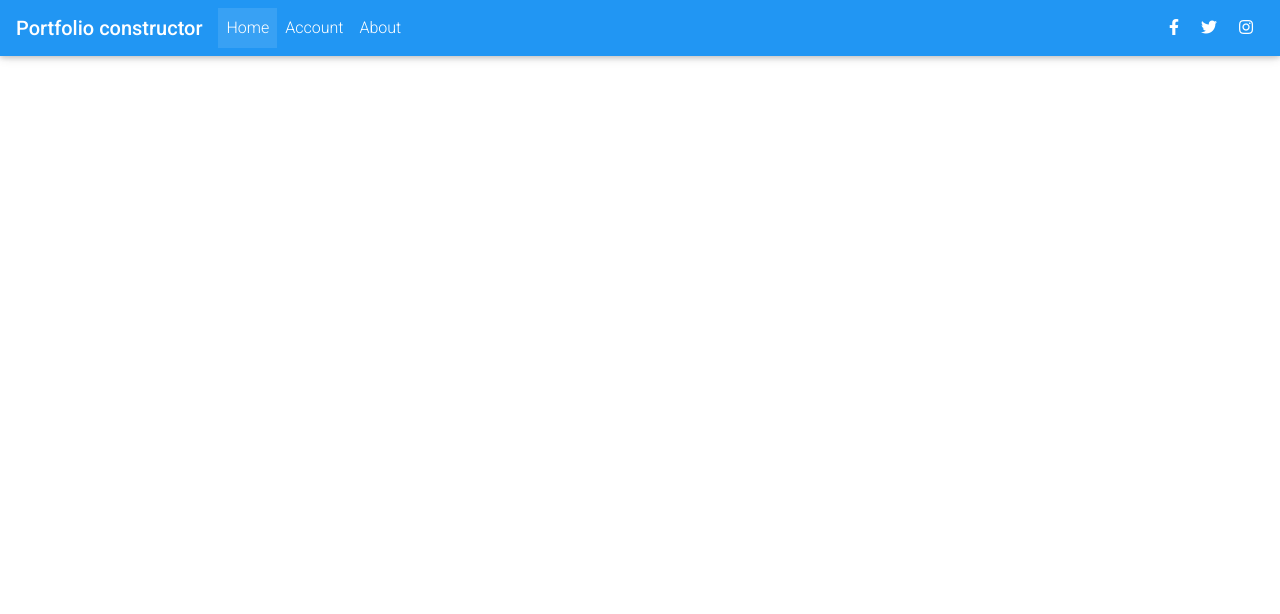
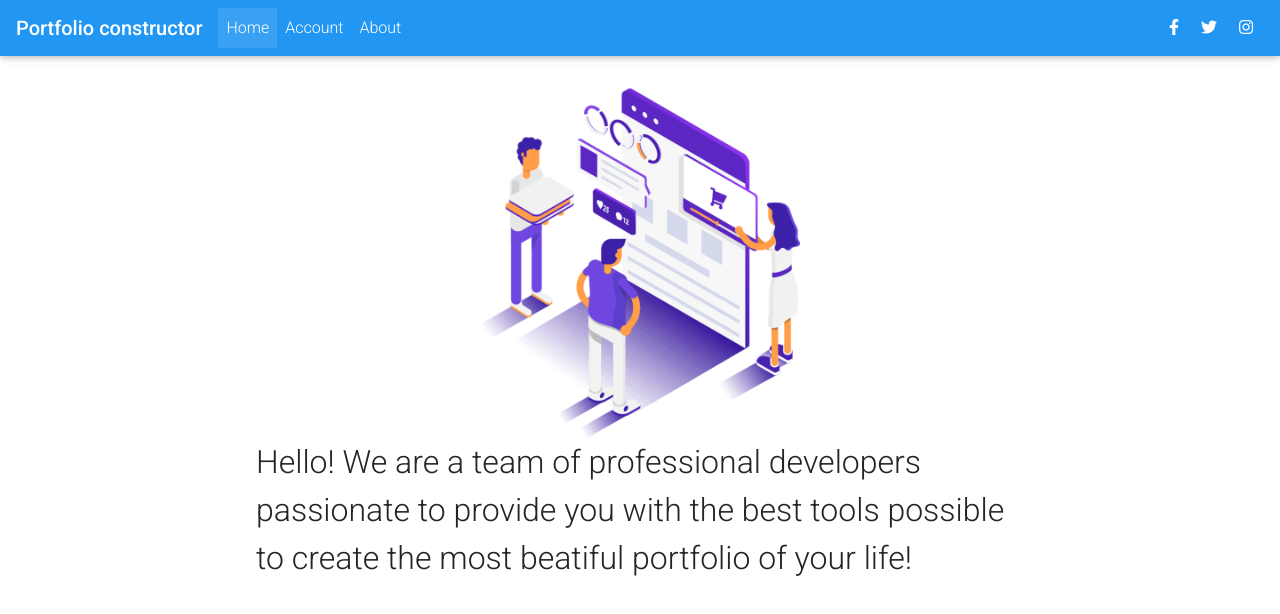
Before and after one commit to Ekatereana/Portfolio-constructor, a React (Create React App) app in the folder frontend/: page /aboutUS in a window 1280 px wide. Shown: the top 614 px of the page. Built offline with nearby package versions, Linux system fonts and the light colour scheme.

Commit message:
Added the About page

```diff
--- /dev/null
+++ b/frontend/src/Components/AboutUs/AboutUs.css
@@ -0,0 +1,19 @@
+.about-container {
+    align-self:  center;
+    display: flex;
+    flex-direction: column;
+    align-items: center;
+    height: max-content;
+}
+
+.description {
+    font-size: 24pt;
+    width: 60%;
+    height: 10%;
+}
+
+img {
+    top: 5px;
+    width: 25%;
+    height: 25%;
+}
--- /dev/null
+++ b/frontend/src/Components/AboutUs/AboutUs.js
@@ -0,0 +1,13 @@
+import React from 'react';
+import './AboutUs.css';
+
+const AboutUs = () => {
+  return (
+    <div className={'about-container'}>
+      <img src={'/about-team.png'}/>
+      <p className={'description'}>Hello! We are a team of professional developers passionate to provide you with the best tools possible to create the most beatiful portfolio of your life!</p>
+    </div>
+  );
+};
+
+export default AboutUs;
--- a/frontend/src/Components/Authorized.js
+++ b/frontend/src/Components/Authorized.js
@@ -7,6 +7,8 @@ import './Conteiner/Conteiner.css';
 
 import Main from './Main/Main';
 import './Main/Main.css';
+
+import AboutUs from './AboutUs/AboutUs';
 
 import Header from './Header/Header';
 
@@ -62,6 +64,7 @@ function Authorized () {
       content =
       <Router>
         <Header handlePreview = {handlePreview} isAuthorized={isAuthorized} preview = {preview}/>
+        <Route path="/aboutUS" render={props => <AboutUs />}/>
         <Route exact path="/preview/" render={props => <Preview preview = {preview} handleUser={handleUser} user={value} /> }/>
         <Route path="/create"> <Redirect to="/preview/" /></Route>
       </Router>;
@@ -70,6 +73,7 @@ function Authorized () {
      <Router>
        <Header handleUser = {handleUser} preview = {preview} handlePreview = {handlePreview} isAuthorized={isAuthorized} />
        <div className="vertical-panel">
+         <Route path="/aboutUS" render={props => <AboutUs />}/>
          <Route path="/create" render={props => <CreateAll handleUser={handleUser} handlePreview={handlePreview} preview={preview} user={value} /> }/>
          <Route exact path="/" render={props => <Main handleUser={handleUser} handlePreview={handlePreview} preview={preview} user={value} /> }/>
        </div>
@@ -80,6 +84,7 @@ function Authorized () {
      <Router>
        <Header handlePreview = {handlePreview} isAuthorized={isAuthorized}/>
        <div className="vertical-panel">
+         <Route path="/aboutUS" render={props => <AboutUs />}/>
          <Route path="/registration" render={props => <Conteiner handleUser={handleUser} /> }/>
          <Route exact path="/" component={ Main }/>
        </div>
```
Also changed, not shown: frontend/public/about-team.png (added).
